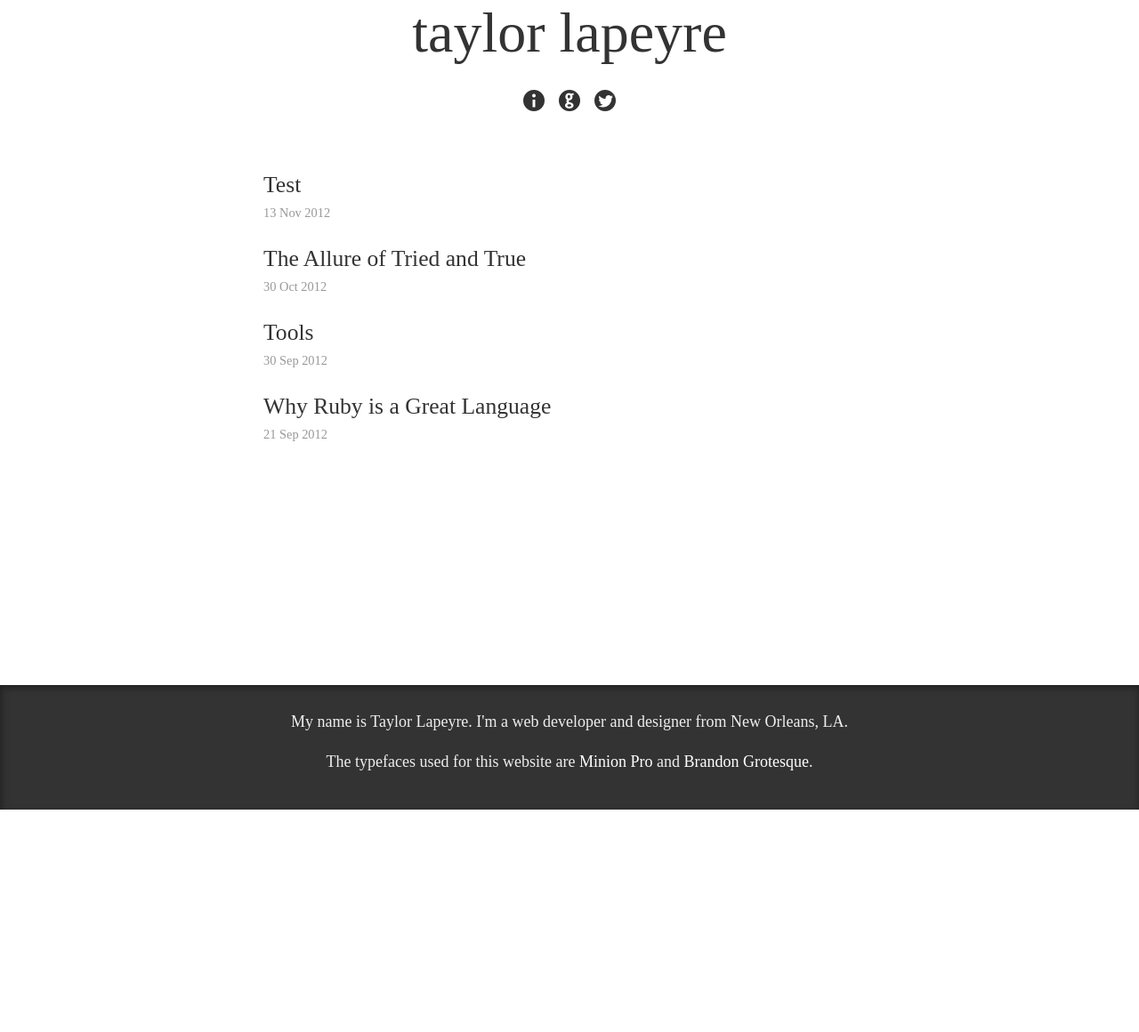
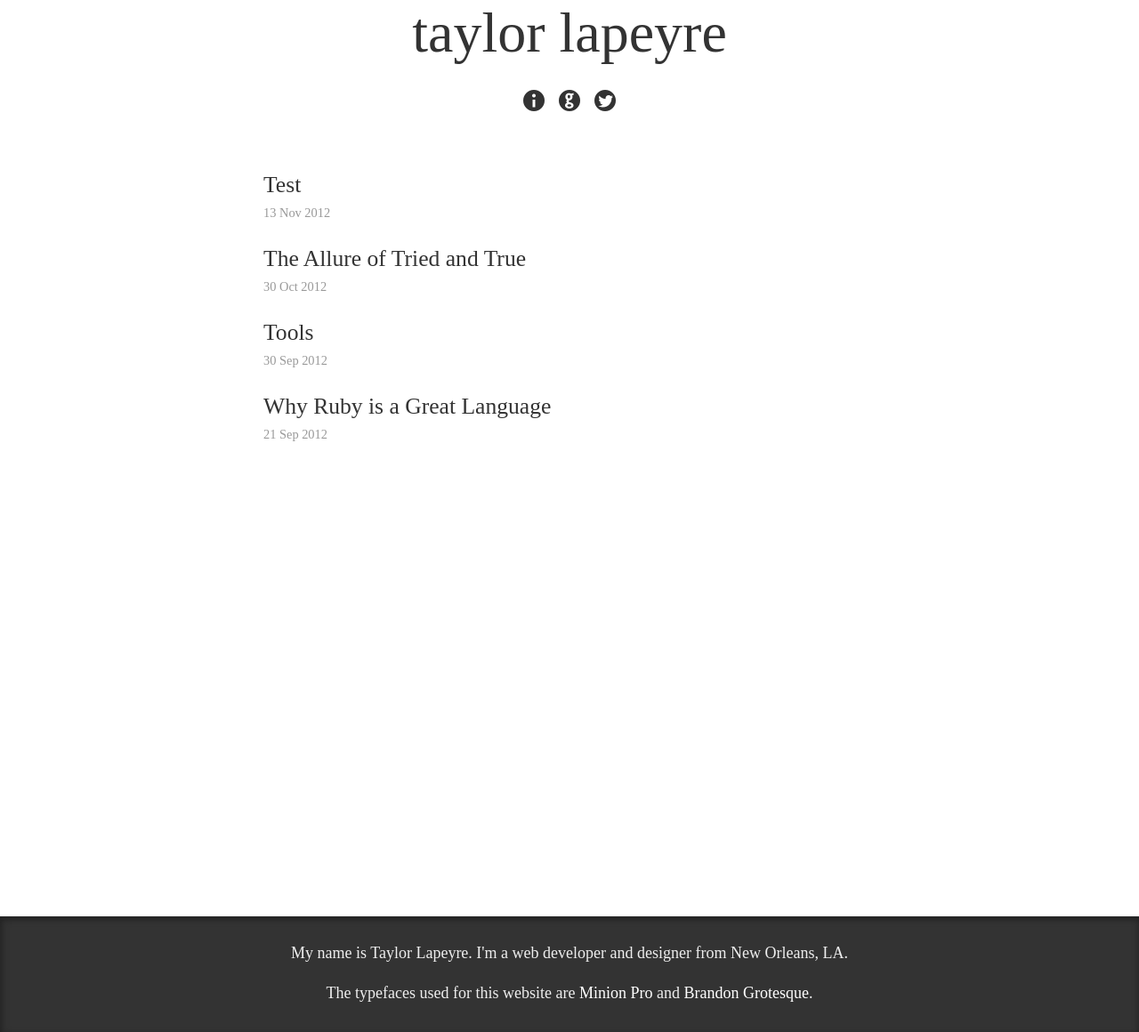
Before and after one commit to taylorlapeyre/taylorlapeyre.github.io, a Jekyll site: the page built from index.html, in a window 1280 px wide. Shown: the whole page at 89% size. Built offline with Jekyll 4.4.1, drawn with Linux system fonts in a browser that asks for light colours; before the commit the page ends 910 px from its top, so only the background shows below that.

Commit message:
trying this again

```diff
--- a/css/taylorlapeyre.css
+++ b/css/taylorlapeyre.css
@@ -2,17 +2,20 @@
 
 /* Sticky Footer */
 
-html, body { height: 100%; }
+html, body, #wrapper { height: 100%; }
 
-#wrapper {
-  height: 100%;
-  margin: 0 0 -130px 0;
-  position: relative;
+body > #wrapper {
+  height: auto;
+  min-height: 100%;
 }
+
+#main { padding-bottom: 130px; }
 
 footer {
   position: relative;
-  height: 130px;
+  margin-top: 130px;
+  height: 120px;
+  clear: both;
   padding-top: 10px;
 }
 
```
